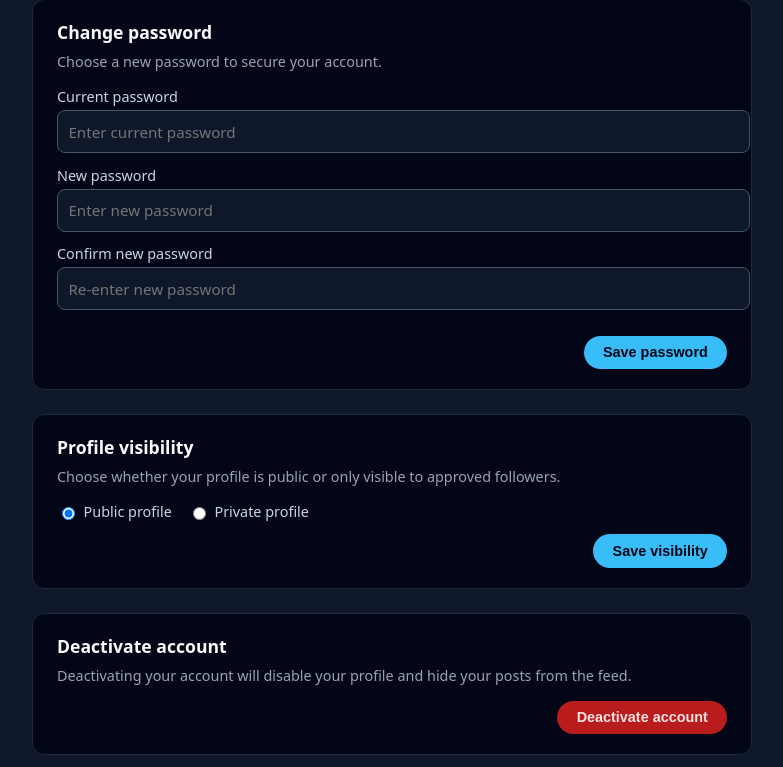
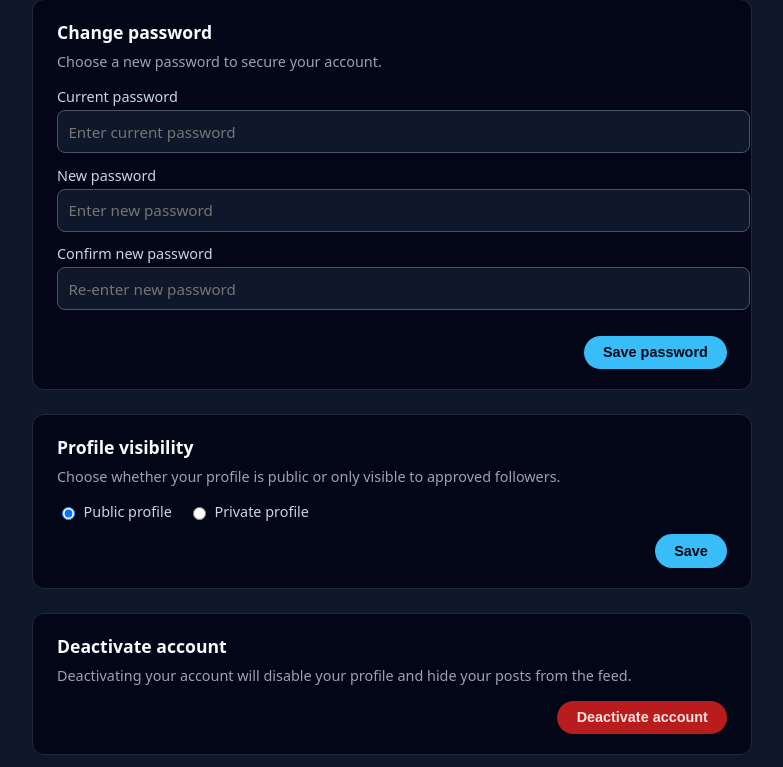
Before and after one commit to lesmayrei/TheOwlsNet, a PHP site: page /settings.php in a window 1280 px wide. Shown: the part 442-1209 px from the top of the page, without its empty margins (248-1031 px from the left). Run offline with PHP 8.4, Linux system fonts and the light colour scheme; the visitor is signed in with stand-in values (Sample User, id 1).

Commit message:
visibility fix

```diff
--- a/settings.php
+++ b/settings.php
@@ -102,7 +102,7 @@ if ($_SERVER['REQUEST_METHOD'] === 'POST' && isset($_POST['form_type'])) {
     } elseif ($formType === 'visibility') {
         $visibility = isset($_POST['visibility']) ? $_POST['visibility'] : 'public';
         if (isset($conn) && !$conn->connect_error) {
-            $stmt = $conn->prepare('UPDATE profiles SET visibility = ? WHERE user_id = ?');
+            $stmt = $conn->prepare('UPDATE profiles SET profile_visibility = ? WHERE user_id = ?');
             if ($stmt) {
                 $stmt->bind_param('si', $visibility, $userId);
                 if ($stmt->execute()) {
@@ -425,7 +425,7 @@ if ($_SERVER['REQUEST_METHOD'] === 'POST' && isset($_POST['form_type'])) {
             </div>
 
             <div class="btn-row">
-                <button type="submit" class="btn btn-primary">Save visibility</button>
+                <button type="submit" class="btn btn-primary">Save</button>
             </div>
             <?php if ($visibilityMsg !== ''): ?>
                 <p class="message"><?php echo $visibilityMsg; ?></p>
```
